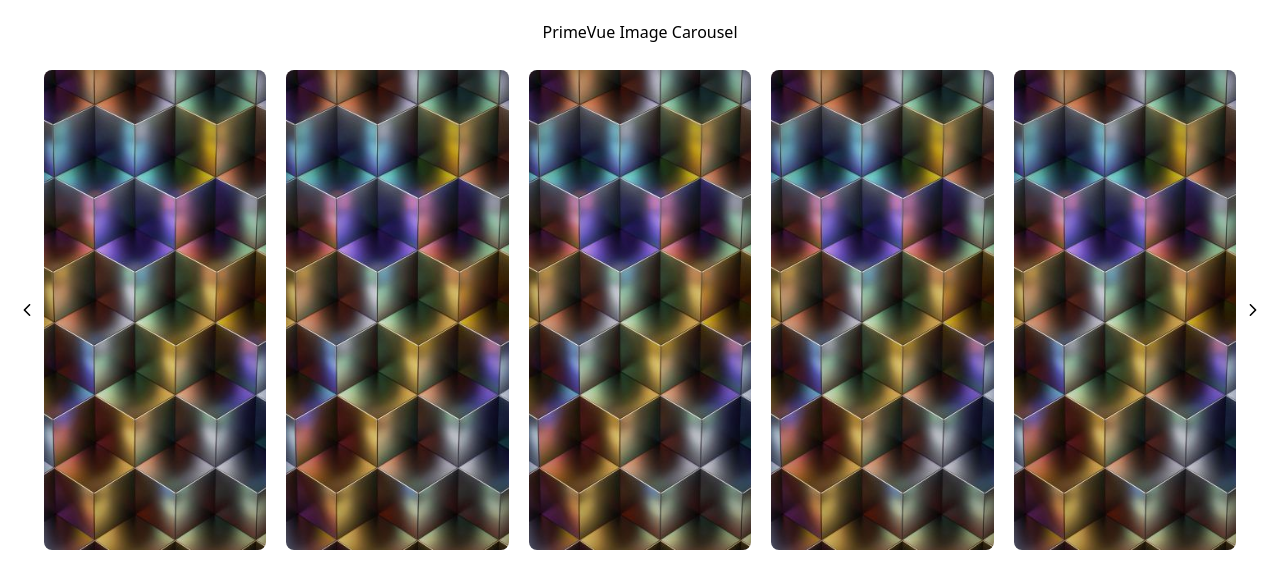
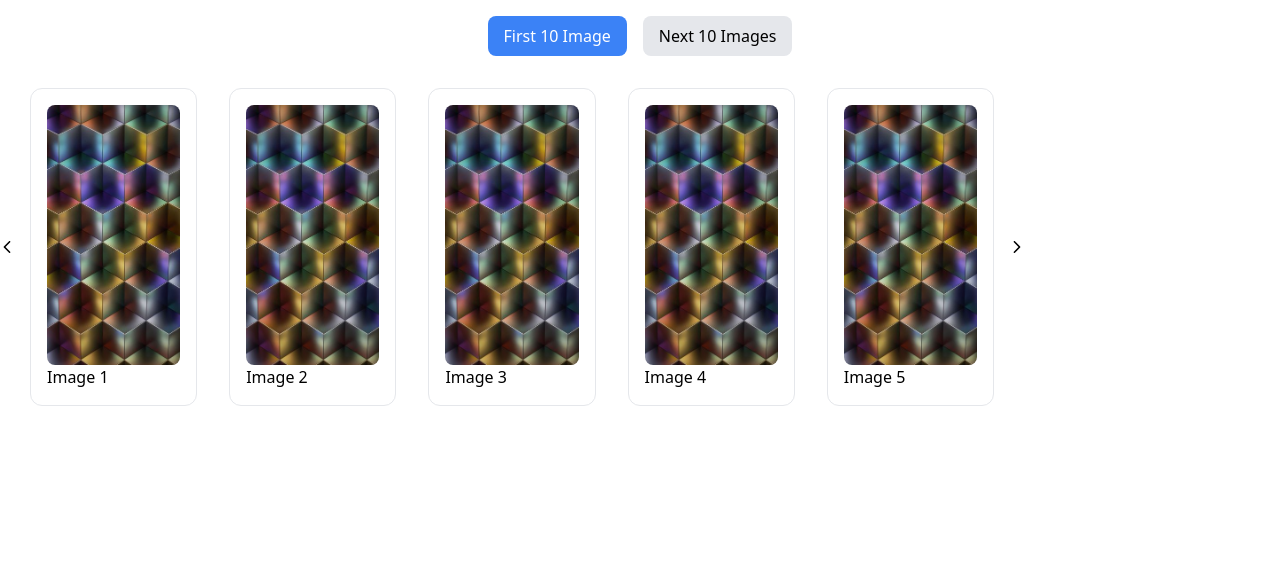
Before and after one commit to satyamgcode/vueprime-carousel, a Vue app: page / in a window 1280 px wide. Shown: the top 588 px of the page. Built offline with nearby package versions, Linux system fonts and the light colour scheme.

Commit message:
carousel filters

```diff
--- a/src/App.vue
+++ b/src/App.vue
@@ -1,20 +1,47 @@
 <template>
-  <div class="carousel-demo">
-    <h2 class="text-center mb-4">PrimeVue Image Carousel</h2>
+  <div class="mx-auto">
+    <div class="tabs flex justify-center gap-4 mb-4 mt-4" >
+      <button
+        :class="['tab-button px-4 py-2 rounded-lg', activeTab === 'first10' ? 'bg-blue-500 text-white' : 'bg-gray-200']"
+        @click="setActiveTab('first10')"
+      >
+        First 10 Image
+      </button>
+      <button
+        :class="['tab-button px-4 py-2 rounded-lg', activeTab === 'next10' ? 'bg-blue-500 text-white' : 'bg-gray-200']"
+        @click="setActiveTab('next10')"
+      >
+        Next 10 Images
+      </button>
+    </div>
+
+    <!-- Carousel -->
     <Carousel
-      :value="items"
+      :value="filteredItems"
+      :responsiveOptions="responsiveOptions"
       :numVisible="5"
       :numScroll="1"
-      :circular="true"
-      :responsiveOptions="responsiveOptions"
+      :circular="false"
+      style="max-width:80vw; width: 80vw;"
+      :show-indicators="false"
+      ref="carouselRef"
+      :key="carouselKey"
     >
       <template #item="slotProps">
-        <div class="carousel-item">
-          <img
-            :src="slotProps.data.image"
-            :alt="'Image ' + slotProps.index"
-            class="carousel-image"
-          />
+        <div class="p-4">
+          <div
+            class="carousel-slide border border-surface-200 dark:border-surface-700 rounded-xl p-4 cursor-pointer"
+          >
+            <img
+              :src="slotProps.data.image"
+              :alt="'Image ' + slotProps.index"
+              class="carousel-image w-full h-auto object-cover rounded-lg max-h-[300px]"
+              @click="selectCover(slotProps.data.title)"
+            />
+            <p>
+              {{ slotProps.data.title }}
+            </p>
+          </div>
         </div>
       </template>
     </Carousel>
@@ -22,64 +49,87 @@
 </template>
 
 <script setup>
-import { ref } from 'vue';
+import { ref, computed, nextTick } from 'vue';
 import Carousel from 'primevue/carousel';
-import image from './assets/images/check.jpg'
+import image from './assets/images/check.jpg';
+
 const items = ref([
-  { image: image },
-  { image: image },
-  { image: image },
-  { image: image },
-  { image: image },
-  { image: image },
-  { image: image },
-  { image: image },
-  { image: image },
+  { image: image, title: 'Image 1' },
+  { image: image, title: 'Image 2' },
+  { image: image, title: 'Image 3' },
+  { image: image, title: 'Image 4' },
+  { image: image, title: 'Image 5' },
+  { image: image, title: 'Image 6' },
+  { image: image, title: 'Image 7' },
+  { image: image, title: 'Image 8' },
+  { image: image, title: 'Image 9' },
+  { image: image, title: 'Image 10' },
+  { image: image, title: 'Image 11' },
+  { image: image, title: 'Image 12' },
+  { image: image, title: 'Image 13' },
+  { image: image, title: 'Image 14' },
+  { image: image, title: 'Image 15' },
+  { image: image, title: 'Image 16' },
+  { image: image, title: 'Image 17' },
+  { image: image, title: 'Image 18' },
+  { image: image, title: 'Image 19' },
+  { image: image, title: 'Image 20' },
 ]);
 
 const responsiveOptions = ref([
   {
-    breakpoint: '1024px',
+    breakpoint: '1400px',
+    numVisible: 5,
+    numScroll: 1,
+  },
+  {
+    breakpoint: '1199px',
+    numVisible: 4,
+    numScroll: 1,
+  },
+  {
+    breakpoint: '991px',
     numVisible: 3,
     numScroll: 1,
   },
   {
-    breakpoint: '768px',
+    breakpoint: '767px',
     numVisible: 2,
     numScroll: 1,
   },
   {
-    breakpoint: '560px',
+    breakpoint: '575px',
     numVisible: 1,
     numScroll: 1,
   },
 ]);
+
+const activeTab = ref('first10');
+const carouselRef = ref(null);
+
+// Dynamic key for carousel
+const carouselKey = ref(0);
+
+// Computed property for filtered items
+const filteredItems = computed(() => {
+  if (activeTab.value === 'first10') {
+    return items.value.slice(0, 10);
+  } else if (activeTab.value === 'next10') {
+    return items.value.slice(10);
+  }
+  return [];
+});
+
+// Function to switch tabs and reset the carousel
+const setActiveTab = (tab) => {
+  activeTab.value = tab;
+
+  // Increment carouselKey to force a re-render
+  carouselKey.value += 1;
+};
+
+// Function to handle image click (optional functionality for the example)
+const selectCover = (title) => {
+  console.log(`Image titled "${title}" selected`);
+};
 </script>
-
-<style scoped>
-.carousel-demo {
-  padding: 20px;
-  max-width: 100%;
-  margin: 0 auto;
-}
-
-.carousel-item {
-  display: flex;
-  justify-content: center;
-  align-items: center;
-  padding: 10px;
-}
-
-.carousel-image {
-  width: 100%;
-  max-width: 250px;
-  height: 60vh;
-  object-fit: cover;
-  border-radius: 8px;
-}
-
-.p-carousel-indicators {
-  margin-top: 1rem;
-}
-
-</style>
```
